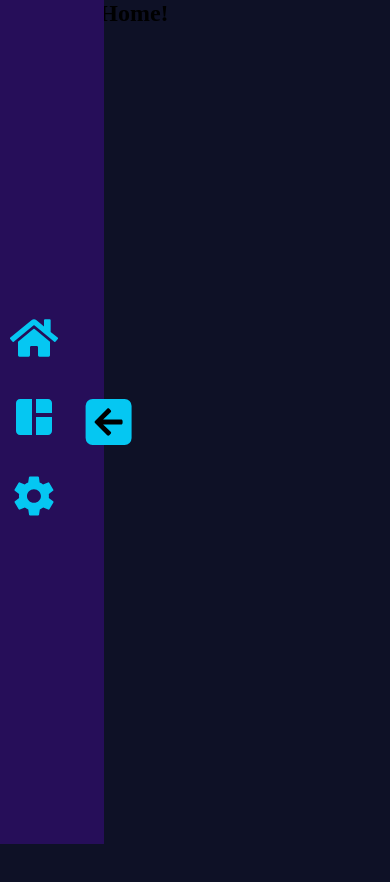
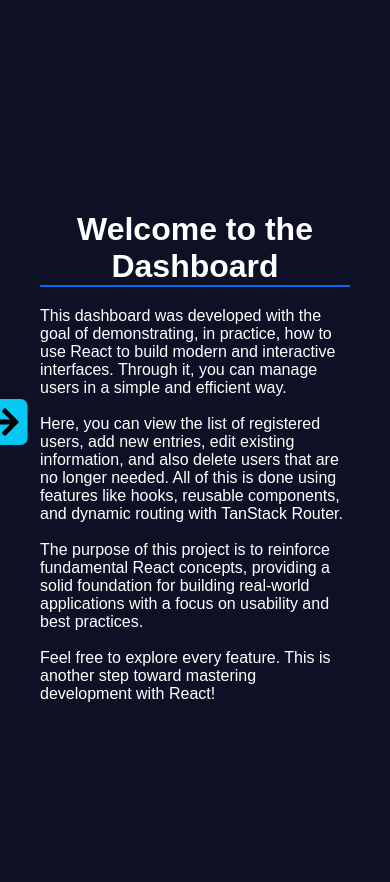
Before and after one commit to Samuel-Nun3s/Dashboard-Tanstack-Router, a React (Vite) app: page / in a window 390 px wide. Before the commit the page ends 844 px from the top, so only its background shows below. Built offline with nearby package versions, Linux system fonts and the light colour scheme.

Commit message:
Finalizacao da home - mobile

```diff
--- a/src/components/layout/Aside.jsx
+++ b/src/components/layout/Aside.jsx
@@ -11,7 +11,7 @@ import { useState } from "react";
 
 function Aside() {
 
-  const [asideIsOpen, setAsideIsOpen] = useState(true);
+  const [asideIsOpen, setAsideIsOpen] = useState(false);
 
   function openAside() {
     setAsideIsOpen(!asideIsOpen);
--- a/src/index.css
+++ b/src/index.css
@@ -6,7 +6,8 @@
 
 html, body, #root {
   width: 100%;
-  height: 100%;
+  height: 100vh;
+  font-family: Arial, Helvetica, sans-serif;
   background-color: #0E1126;
 }
 
--- a/src/routes/index.jsx
+++ b/src/routes/index.jsx
@@ -1,4 +1,6 @@
 import { createFileRoute } from "@tanstack/react-router";
+
+import styles from "./index.module.css";
 
 export const Route = createFileRoute('/')({
   component: Index
@@ -6,8 +8,25 @@ export const Route = createFileRoute('/')({
 
 function Index() {
   return (
-    <div>
-      <h2>Welcome Home!</h2>
+    <div className={styles.home}>
+      <h1>Welcome to the Dashboard</h1>
+      <div>
+        <p>
+          This dashboard was developed with the goal of demonstrating, in practice, how to use React to build modern and interactive interfaces. Through it, you can manage users in a simple and efficient way.
+        </p>
+        <br/>
+        <p>
+          Here, you can view the list of registered users, add new entries, edit existing information, and also delete users that are no longer needed. All of this is done using features like hooks, reusable components, and dynamic routing with TanStack Router.
+        </p>
+        <br/>
+        <p>
+          The purpose of this project is to reinforce fundamental React concepts, providing a solid foundation for building real-world applications with a focus on usability and best practices.
+        </p>
+        <br/>
+        <p>
+          Feel free to explore every feature. This is another step toward mastering development with React!
+        </p>
+      </div>
     </div>
   )
 }
--- /dev/null
+++ b/src/routes/index.module.css
@@ -0,0 +1,25 @@
+.home {
+  width: 100%;
+  height: 100%;
+  padding: 40px;
+  margin: 40px 0px;
+  display: flex;
+  flex-direction: column;
+  justify-content: center;
+  align-items: center;
+  box-sizing: border-box;
+}
+
+.home div {
+  padding-bottom: 10px;
+}
+
+.home h1 {
+  border-bottom: 2px solid #056CF2;
+  margin-bottom: 20px;
+  text-align: center;
+}
+
+.home p, h1 {
+  color: white;
+}
```
